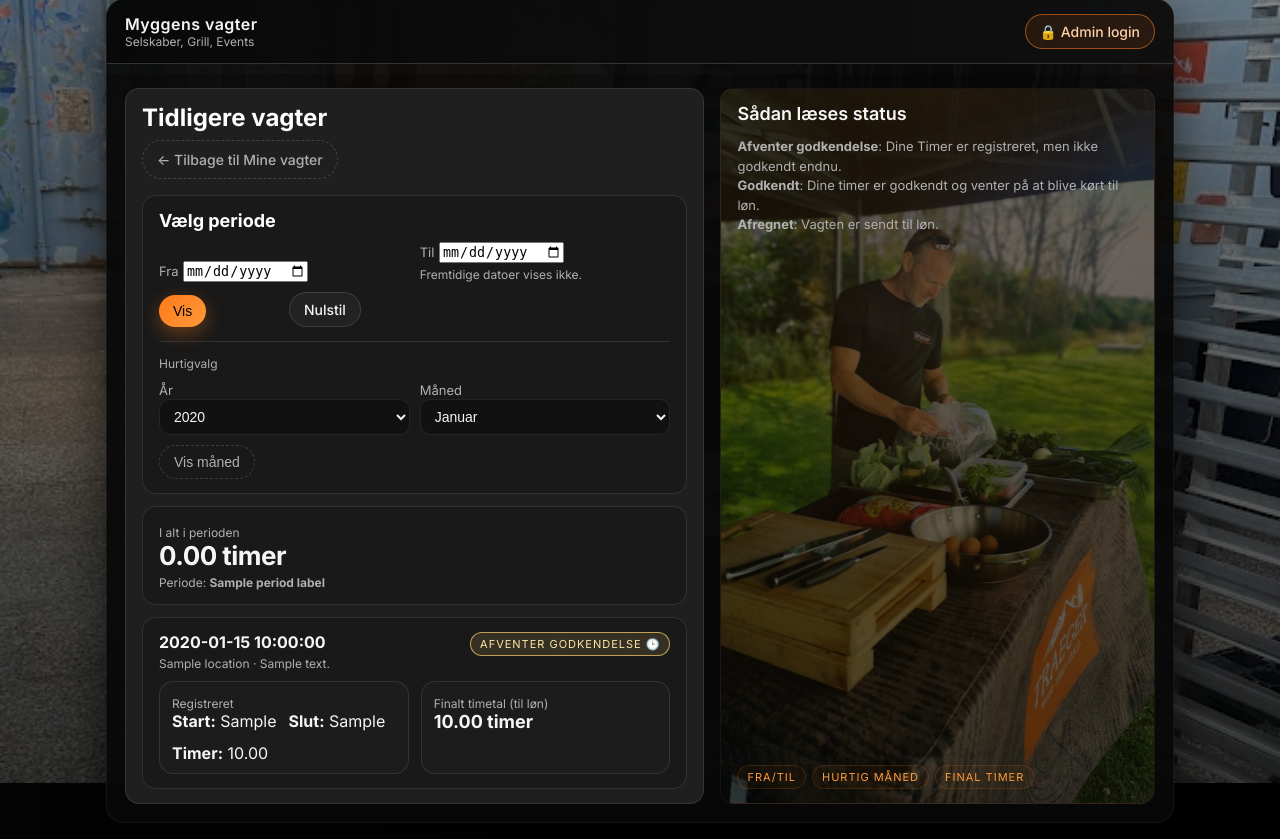
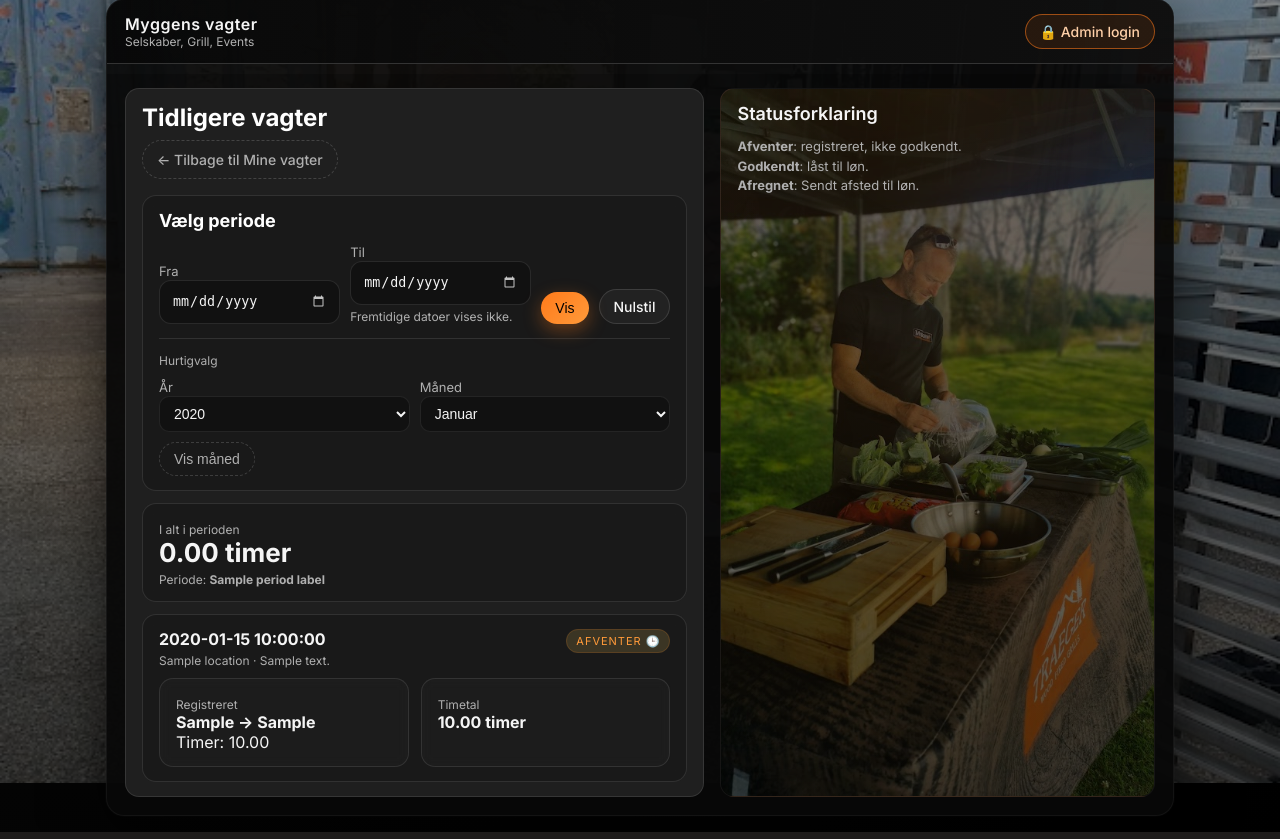
Before and after one commit to JacobTouri/Myggens, a Flask app: template templates/mine_vagter_history.html in a window 1280 px wide. Shown: the part 17-856 px from the top of the page. Run offline with Flask 3, Linux system fonts and the light colour scheme; the template is opened without the code that fills it: most values are stand-ins (such as "Sample title", 1, 10 or a date in 2020).

Commit message:
slicer  history

```diff
--- a/templates/mine_vagter_history.html
+++ b/templates/mine_vagter_history.html
@@ -3,8 +3,49 @@
 {% block title %}Tidligere vagter – Myggen's{% endblock %}
 
 {% block content %}
+<style>
+  /* ====== Periode-filter styling ====== */
+  .range-grid{
+    display:grid;
+    grid-template-columns: 1fr 1fr auto auto;
+    gap:10px;
+    align-items:end;
+  }
+  @media (max-width: 720px){
+    .range-grid{
+      grid-template-columns: 1fr 1fr;
+    }
+    .range-grid .btn{
+      width:100%;
+    }
+  }
+
+  .input-like{
+    width:100%;
+    height:44px;
+    padding:10px 12px;
+    border-radius:12px;
+    border:1px solid rgba(255,255,255,0.10);
+    background:rgba(0,0,0,0.30);
+    color:var(--text);
+    outline:none;
+  }
+  .input-like:focus{
+    border-color:rgba(255,140,0,0.65);
+    box-shadow:0 0 0 3px rgba(255,140,0,0.18);
+  }
+
+  input[type="date"].input-like{
+    color-scheme: dark;
+  }
+  input[type="date"].input-like::-webkit-calendar-picker-indicator{
+    opacity:0.75;
+    cursor:pointer;
+  }
+</style>
+
 <div class="layout-two-column">
-  <!-- Venstre: indhold -->
+  <!-- VENSTRE -->
   <section class="card card-soft">
     <div class="card-header">
       <div>
@@ -12,7 +53,7 @@
       </div>
     </div>
 
-    <p style="margin-top: 6px;">
+    <p style="margin-top:6px;">
       <a href="{{ url_for('mine_vagter') }}" class="btn btn-ghost">← Tilbage til Mine vagter</a>
     </p>
 
@@ -21,38 +62,33 @@
       7:"Juli",8:"August",9:"September",10:"Oktober",11:"November",12:"December"
     } %}
 
-    <!-- Filter -->
-    <div class="card" style="margin-top: 12px;">
+    <!-- FILTER -->
+    <div class="card" style="margin-top:12px;">
       <h2 style="margin:0 0 10px 0;">Vælg periode</h2>
 
-      <!-- Primær: fra/til -->
-      <form method="get" style="display:flex; gap:10px; flex-wrap:wrap; align-items:flex-end;">
-        <div style="min-width: 220px; flex: 1;">
+      <!-- FRA / TIL -->
+      <form method="get" class="range-grid">
+        <div>
           <label for="from_date">Fra</label>
-          <input type="date" id="from_date" name="from_date" value="{{ from_date or '' }}">
+          <input class="input-like" type="date" id="from_date" name="from_date" value="{{ from_date or '' }}">
         </div>
 
-        <div style="min-width: 220px; flex: 1;">
+        <div>
           <label for="to_date">Til</label>
-          <input type="date" id="to_date" name="to_date" value="{{ to_date or '' }}">
+          <input class="input-like" type="date" id="to_date" name="to_date" value="{{ to_date or '' }}">
           <div class="helper-text">Fremtidige datoer vises ikke.</div>
         </div>
 
-        <div style="min-width: 120px;">
-          <button type="submit" class="btn btn-primary">Vis</button>
-        </div>
-
-        <div style="min-width: 120px;">
-          <a class="btn btn-secondary" href="{{ url_for('mine_vagter_historik') }}">Nulstil</a>
-        </div>
+        <button type="submit" class="btn btn-primary">Vis</button>
+        <a class="btn btn-secondary" href="{{ url_for('mine_vagter_historik') }}">Nulstil</a>
       </form>
 
       <hr style="border:none;border-top:1px solid rgba(255,255,255,0.10);margin:14px 0;">
 
-      <!-- Hurtig genvej: måned -->
-      <div class="helper-text" style="margin-bottom: 8px;">Hurtigvalg</div>
+      <!-- HURTIGVALG -->
+      <div class="helper-text" style="margin-bottom:8px;">Hurtigvalg</div>
       <form method="get" style="display:flex; gap:10px; flex-wrap:wrap; align-items:flex-end;">
-        <div style="min-width: 180px; flex: 1;">
+        <div style="min-width:180px;flex:1;">
           <label for="year">År</label>
           <select name="year" id="year">
             {% for y in years %}
@@ -61,10 +97,10 @@
           </select>
         </div>
 
-        <div style="min-width: 220px; flex: 1;">
+        <div style="min-width:220px;flex:1;">
           <label for="month">Måned</label>
           <select name="month" id="month">
-            {% for m in range(1, 13) %}
+            {% for m in range(1,13) %}
               <option value="{{ m }}" {% if m == month %}selected{% endif %}>
                 {{ month_names[m] }}
               </option>
@@ -72,141 +108,91 @@
           </select>
         </div>
 
-        <div style="min-width: 140px;">
-          <button type="submit" class="btn btn-ghost">Vis måned</button>
-        </div>
+        <button type="submit" class="btn btn-ghost">Vis måned</button>
       </form>
     </div>
 
     <!-- KPI -->
-    <div class="card" style="margin-top: 12px;">
-      <div style="display:flex; justify-content:space-between; gap:10px; flex-wrap:wrap; align-items:flex-end;">
+    <div class="card" style="margin-top:12px;">
+      <div style="display:flex;justify-content:space-between;gap:10px;flex-wrap:wrap;">
         <div>
           <div class="helper-text">I alt i perioden</div>
-          <div style="font-size: 26px; font-weight: 800; letter-spacing:-0.02em;">
+          <div style="font-size:26px;font-weight:800;">
             {{ "%.2f"|format(total_hours) }} timer
           </div>
-
           {% if period_label %}
             <div class="helper-text">Periode: <strong>{{ period_label }}</strong></div>
-          {% else %}
-            <div class="helper-text">
-              Timer vises som <strong>godkendt</strong> hvis Martin har godkendt dem.
-            </div>
           {% endif %}
         </div>
 
-        <div style="display:flex; gap:8px; flex-wrap:wrap; justify-content:flex-end;">
+        <div style="display:flex;gap:8px;flex-wrap:wrap;">
         </div>
       </div>
     </div>
 
-    <!-- Liste -->
+    <!-- LISTE -->
     {% if not signups %}
-      <div class="card" style="margin-top: 12px;">
+      <div class="card" style="margin-top:12px;">
         <div class="helper-text">Ingen vagter i den valgte periode.</div>
       </div>
     {% else %}
-
       {% for item in signups %}
         {% set shift = item.shift %}
-        {% set missing = (item.work_hours is none) %}
+        {% set missing = item.work_hours is none %}
         {% set approved = item.hours_approved_by_admin %}
         {% set paid = item.payroll_paid %}
-        {% set final_hours = (item.approved_work_hours if approved and item.approved_work_hours is not none else item.work_hours) %}
+        {% set final_hours = item.approved_work_hours if approved and item.approved_work_hours is not none else item.work_hours %}
 
-        <div class="card" style="margin-top: 12px;">
-          <div style="display:flex; justify-content:space-between; gap:10px; flex-wrap:wrap;">
+        <div class="card" style="margin-top:12px;">
+          <div style="display:flex;justify-content:space-between;gap:10px;flex-wrap:wrap;">
             <div>
-              <div style="font-weight:800; font-size:16px;">
-                {{ shift.date|dkdate }}
-              </div>
+              <div style="font-weight:800;">{{ shift.date|dkdate }}</div>
               <div class="helper-text">
                 {{ shift.location }}{% if shift.description %} · {{ shift.description }}{% endif %}
               </div>
             </div>
 
-            <div style="display:flex; gap:6px; flex-wrap:wrap; justify-content:flex-end; align-items:flex-start;">
+            <div>
               {% if missing %}
-                <span class="tag-pill" style="border-color: rgba(255,75,75,0.6); background: rgba(255,75,75,0.12); color:#ffb4b4;">
-                  Timer mangler ⛔
-                </span>
+                <span class="tag-pill" style="background:rgba(255,75,75,0.15);">Timer mangler ⛔</span>
               {% elif paid %}
-                <span class="tag-pill" style="border-color: rgba(58,203,106,0.6); background: rgba(58,203,106,0.12); color:#9ff2b7;">
-                  Afregnet ✅
-                </span>
+                <span class="tag-pill" style="background:rgba(58,203,106,0.15);">Afregnet ✅</span>
               {% elif approved %}
-                <span class="tag-pill" style="border-color: rgba(58,203,106,0.45); background: rgba(58,203,106,0.10); color:#b7ffd0;">
-                  Godkendt ✔️
-                </span>
+                <span class="tag-pill" style="background:rgba(58,203,106,0.10);">Godkendt ✔️</span>
               {% else %}
-                <span class="tag-pill" style="border-color: rgba(255,213,105,0.7); background: rgba(255,213,105,0.12); color:#ffe6a6;">
-                  Afventer godkendelse 🕒
-                </span>
+                <span class="tag-pill" style="background:rgba(255,213,105,0.15);">Afventer 🕒</span>
               {% endif %}
             </div>
           </div>
 
-          <div style="margin-top: 10px; display:flex; gap:12px; flex-wrap:wrap;">
-            <div class="card" style="padding:10px 12px; background: rgba(255,255,255,0.02); flex:1; min-width: 220px;">
+          <div style="margin-top:10px;display:flex;gap:12px;flex-wrap:wrap;">
+            <div class="card" style="flex:1;background:rgba(255,255,255,0.02);">
               <div class="helper-text">Registreret</div>
-              <div style="display:flex; gap:12px; flex-wrap:wrap; align-items:baseline;">
-                <div><strong>Start:</strong> {{ item.work_start or "-" }}</div>
-                <div><strong>Slut:</strong> {{ item.work_end or "-" }}</div>
-                <div><strong>Timer:</strong>
-                  {% if missing %}
-                    —
-                  {% else %}
-                    {{ "%.2f"|format(item.work_hours) }}
-                  {% endif %}
-                </div>
-              </div>
+              <strong>{{ item.work_start or "-" }} → {{ item.work_end or "-" }}</strong><br>
+              Timer: {{ "%.2f"|format(item.work_hours) if not missing else "—" }}
             </div>
 
-            <div class="card" style="padding:10px 12px; background: rgba(255,255,255,0.02); flex:1; min-width: 220px;">
-              <div class="helper-text">Finalt timetal (til løn)</div>
-              <div style="font-size: 18px; font-weight: 800;">
-                {% if missing %}
-                  —
-                {% else %}
-                  {{ "%.2f"|format(final_hours) }} timer
-                {% endif %}
-              </div>
-
-              {% if not missing and approved and item.approved_work_hours is not none and item.work_hours is not none and (item.approved_work_hours != item.work_hours) %}
-                <div class="helper-text">
-                  (Just. fra {{ "%.2f"|format(item.work_hours) }} → {{ "%.2f"|format(item.approved_work_hours) }})
-                </div>
-              {% endif %}
-
-              {% if paid and item.payroll_paid_at %}
-                <div class="helper-text">Afregnet: {{ item.payroll_paid_at }}</div>
-              {% endif %}
+            <div class="card" style="flex:1;background:rgba(255,255,255,0.02);">
+              <div class="helper-text">Timetal</div>
+              <strong>{{ "%.2f"|format(final_hours) if not missing else "—" }} timer</strong>
             </div>
           </div>
         </div>
-
       {% endfor %}
     {% endif %}
   </section>
 
-  <!-- Højre: hero -->
+  <!-- HØJRE -->
   <aside class="hero-panel">
     <div class="hero-bg-rotator"></div>
     <div class="hero-panel-inner">
       <div>
-        <div class="hero-heading">Sådan læses status</div>
+        <div class="hero-heading">Statusforklaring</div>
         <p class="hero-text">
-          <strong>Afventer godkendelse</strong>: Dine Timer er registreret, men ikke godkendt endnu.<br>
-          <strong>Godkendt</strong>: Dine timer er godkendt og venter på at blive kørt til løn.<br>
-          <strong>Afregnet</strong>: Vagten er sendt til løn.
+          <strong>Afventer</strong>: registreret, ikke godkendt.<br>
+          <strong>Godkendt</strong>: låst til løn.<br>
+          <strong>Afregnet</strong>: Sendt afsted til løn.
         </p>
-      </div>
-
-      <div class="hero-badge-row">
-        <span class="tag-pill">Fra/til</span>
-        <span class="tag-pill">Hurtig måned</span>
-        <span class="tag-pill">Final timer</span>
       </div>
     </div>
   </aside>
```
